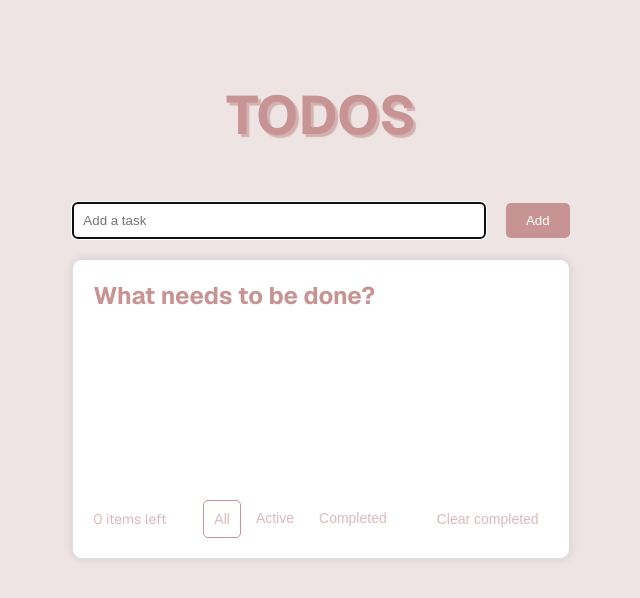
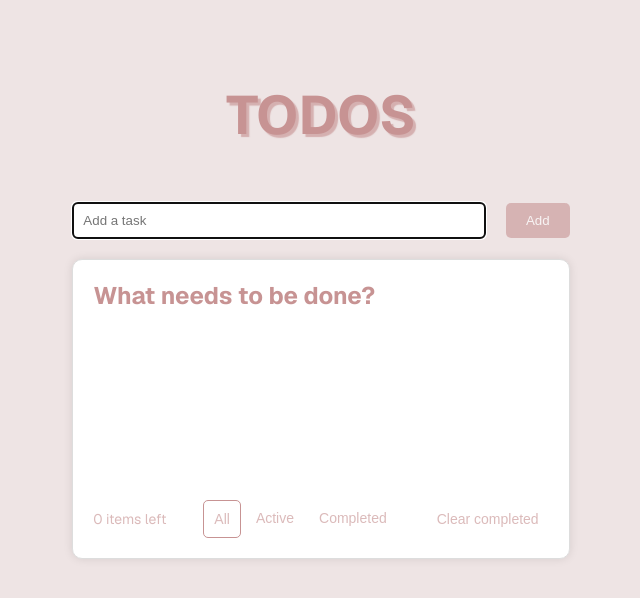
Before and after one commit to s5198653/react-todo, a Next.js app: page / in a window 1280 px wide. Shown: the top 598 px of the page, without its empty margins (319-959 px from the left). Built offline with nearby package versions, Linux system fonts and the light colour scheme.

Commit message:
rename TodosList Component

```diff
--- a/src/app/components/TodosForm/TodosForm.module.css
+++ b/src/app/components/TodosForm/TodosForm.module.css
@@ -31,3 +31,8 @@
 .todos_form__button:hover {
   opacity: 0.8;
 }
+
+.todos_form__button:disabled {
+  pointer-events: none;
+  opacity: 0.6;
+}
--- a/src/app/components/TodosForm/TodosForm.tsx
+++ b/src/app/components/TodosForm/TodosForm.tsx
@@ -1,7 +1,7 @@
 'use client';
-import {useState, useEffect, useRef} from 'react';
-import {ITodo} from '../../types/data';
-import {TodoList} from '../TodoList/TodoList';
+import { useState, useEffect, useRef } from 'react';
+import { ITodo } from '../../types/data';
+import { TodosList } from '../TodosList/TodosList';
 import styles from './TodosForm.module.css';
 
 export default function TodosForm() {
@@ -12,7 +12,7 @@ export default function TodosForm() {
 
   const addTodo = () => {
     if (value) {
-      setTodos([...todos, {id: Date.now(), title: value, completed: false}]);
+      setTodos([...todos, { id: Date.now(), title: value, completed: false }]);
       setValue('');
     }
   };
@@ -24,7 +24,7 @@ export default function TodosForm() {
   const toggleTodo = (id: number) => {
     setTodos(
       todos.map((todo) =>
-        todo.id === id ? {...todo, completed: !todo.completed} : todo
+        todo.id === id ? { ...todo, completed: !todo.completed } : todo
       )
     );
   };
@@ -45,11 +45,15 @@ export default function TodosForm() {
           ref={inputRef}
           onKeyDown={(e) => e.key === 'Enter' && addTodo()}
         />
-        <button className={styles.todos_form__button} onClick={addTodo}>
+        <button
+          className={styles.todos_form__button}
+          onClick={addTodo}
+          disabled={!value}
+          data-testid="inputButton">
           Add
         </button>
       </div>
-      <TodoList
+      <TodosList
         items={todos}
         removeCompletedTodos={removeCompletedTodos}
         toggleTodo={toggleTodo}
--- a/src/app/components/TodoList/TodoList.tsx
+++ b/src/app/components/TodosList/TodosList.tsx
@@ -1,16 +1,16 @@
 'use client';
 import { FC, useState } from 'react';
 import { ITodo } from '../../types/data';
-import styles from './TodoList.module.css';
+import styles from './TodosList.module.css';
 import { TodoItem } from '../TodoItem/TodoItem';
 
-interface ITodoListProps {
+interface ITodosListProps {
   items: ITodo[];
   removeCompletedTodos: () => void;
   toggleTodo: (id: number) => void;
 }
 
-export const TodoList: FC<ITodoListProps> = (props) => {
+export const TodosList: FC<ITodosListProps> = (props) => {
   const { items, removeCompletedTodos, toggleTodo } = props;
   const [filter, setFilter] = useState('all');
 
```
Also changed, not shown: src/app/components/TodosList/TodosList.module.css (renamed from src/app/components/TodoList/TodoList.module.css).
